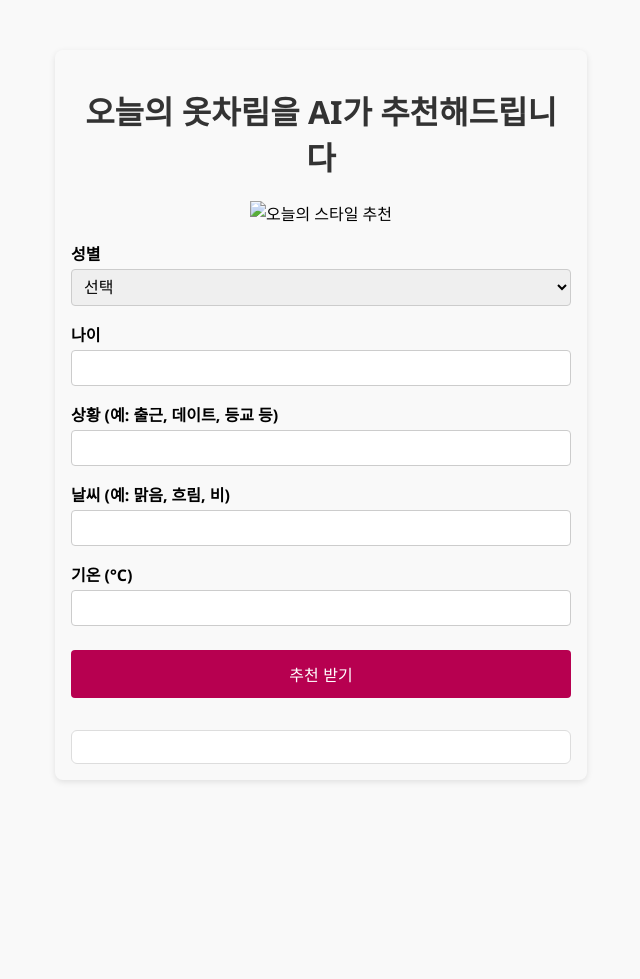
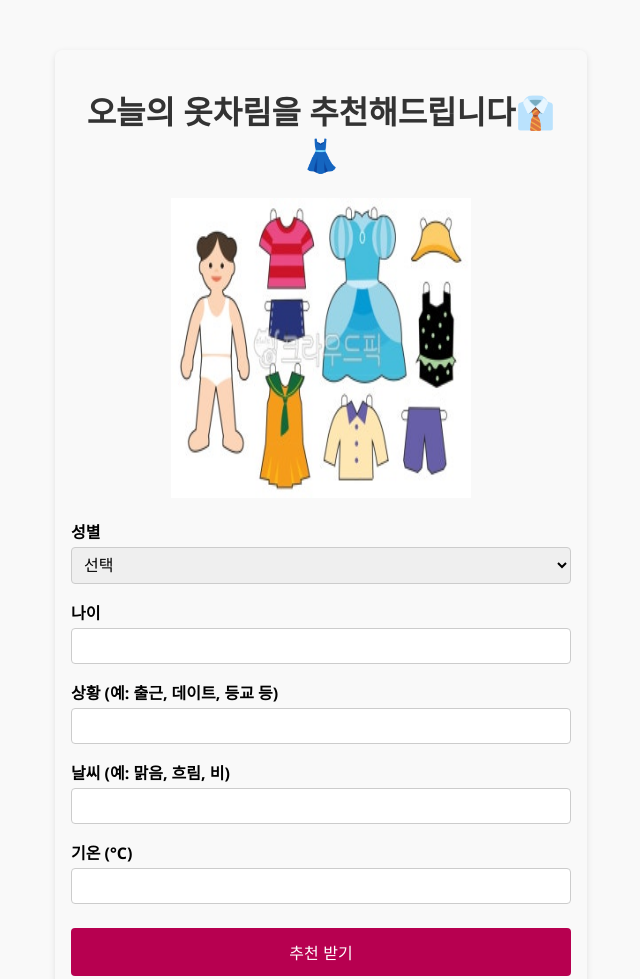
Before and after one commit to yummsseo/styling, a plain HTML site: page index.html in a window 1280 px wide. Shown: the top 979 px of the page, without its empty margins (319-959 px from the left). Before the commit the page ends 830 px from the top, so only its background shows below. Drawn offline with Linux system fonts and the light colour scheme.

Commit message:
styling-api

```diff
--- a/index.html
+++ b/index.html
@@ -7,9 +7,9 @@
   <link type="text/css" rel="stylesheet" href="style.css">
 </head>
 <body>
-  <h1>오늘의 옷차림을 AI가 추천해드립니다</h1>
+  <h1>오늘의 옷차림을 추천해드립니다👔👗</h1>
   <div>
-    <img src="./images/main.webp" alt="오늘의 스타일 추천">
+    <img src="./styling.jpeg" alt="오늘의 스타일 추천">
   </div>
 
   <form id="fashion-form">
```
Also changed, not shown: styling.jpeg (added), 1 other file.
